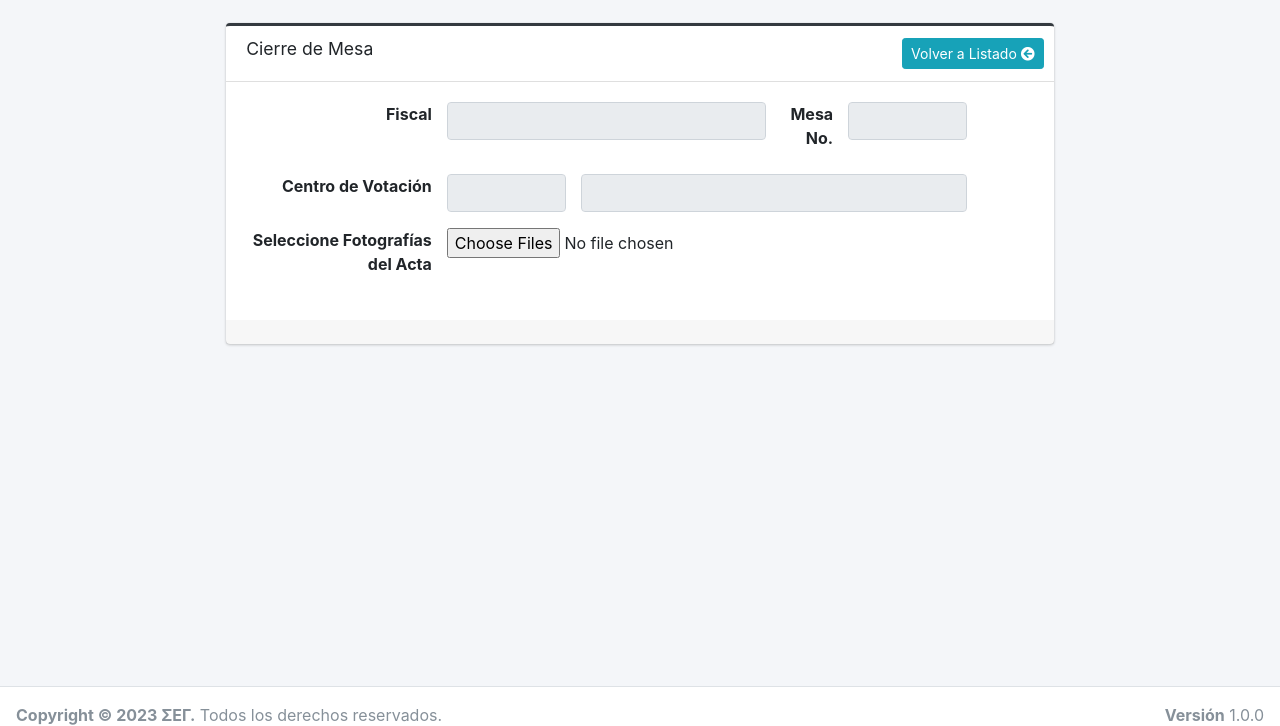
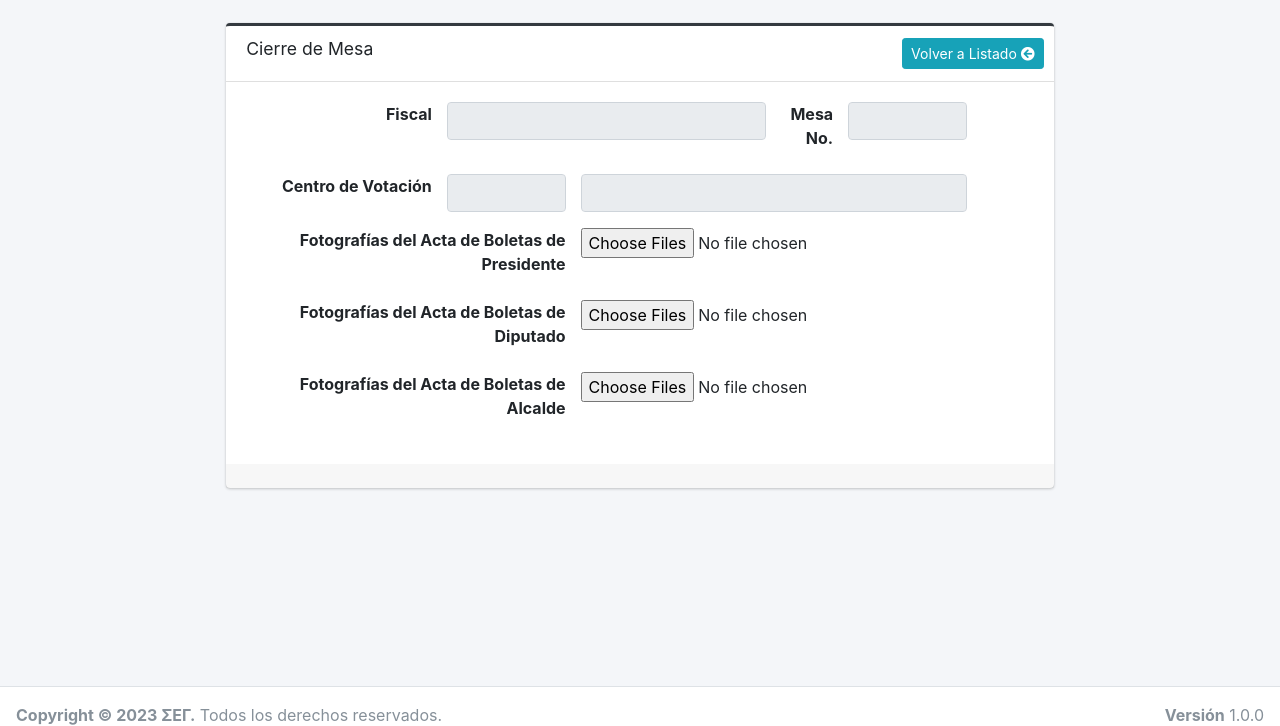
Before and after one commit to guillermosolo/Votaciones, a Laravel app: template resources/views/fiscal/mesa/cerrar.blade.php in a window 1280 px wide. Shown: the part 57-783 px from the top of the page. Run offline with Laravel 8, Linux system fonts and the light colour scheme; the template is opened without the code that fills it: most values are stand-ins (such as "Sample title", 1, 10 or a date in 2020); data that the repository does not hold is empty; some libraries are stand-ins or nearby versions.

Commit message:
cambios antes del fin de semana

```diff
--- a/config/filesystems.php
+++ b/config/filesystems.php
@@ -50,8 +50,8 @@ return [
 
         'public' => [
             'driver' => 'local',
-            'root' => public_path('assets/img/actas'),
-            'url' => env('APP_URL').'/assets/img/actas',
+            'root' => public_path('actas'),
+            'url' => env('APP_URL').'/actas',
             'visibility' => 'public',
         ],
 
--- a/resources/views/fiscal/index.blade.php
+++ b/resources/views/fiscal/index.blade.php
@@ -14,7 +14,7 @@
                     <a href="{{route('alcalde')}}" type="button" class="btn btn-outline-dark btn-lg btn-block d-block mb-3 @if(is_null($usuario->papeletas) || $usuario->mesaCerrada || $usuario->mesaImpugnada) disabled @endif">Datos Boleta Alcalde</a>
                     <a href="{{route('diputado')}}" type="button" class="btn btn-outline-dark btn-lg btn-block d-block mb-3 @if(is_null($usuario->papeletas) || $usuario->mesaCerrada || $usuario->mesaImpugnada) disabled @endif">Datos Boleta Diputados</a>
                     <a href="{{route('mesa.fotos')}}" type="button" class="btn btn-outline-info btn-lg btn-block d-block mb-3 @if(is_null($usuario->papeletas) || $usuario->mesaCerrada || $usuario->mesaImpugnada || !$usuario->todosDatos) disabled @endif">Cerrar Mesa</a>
-                    <a href="#" type="button" class="btn btn-outline-warning btn-lg btn-block d-block mb-3 @if(is_null($usuario->papeletas) || $usuario->mesaCerrada) disabled @endif">Impugnar Mesa</a>
+                    <a href="{{route('mesa.impugnar')}}" type="button" class="btn btn-outline-warning btn-lg btn-block d-block mb-3 @if($usuario->mesaCerrada) disabled @endif">Impugnar Mesa</a>
                     <a href="{{route('logout')}}" type="button" class="btn btn-outline-danger btn-lg btn-block d-block mb-3"
                      onclick="event.preventDefault(); document.getElementById('logout-form').submit();">Salir</a>
                     <form id="logout-form" action="{{ route('logout') }}" method="POST" style="display: none;">
--- a/resources/views/fiscal/mesa/form2.blade.php
+++ b/resources/views/fiscal/mesa/form2.blade.php
@@ -18,9 +18,23 @@
     </div>
 </div>
 <div class="form-group row">
-    <label for="images" class="col-sm-12 col-lg-3 control-label text-sm-left text-lg-right">Seleccione Fotografías del
-        Acta</label>
-    <div class="col-lg-8">
-        <input class="form-control-file" type="file" name="images[]" id="images" accept="image/*" multiple required>
+    <label for="images" class="col-sm-12 col-lg-5 control-label text-sm-left text-lg-right">Fotografías del
+        Acta de Boletas de Presidente</label>
+    <div class="col-lg-4">
+        <input class="form-control-file" type="file" name="imagesPres[]" id="imagesPres" accept="image/*" multiple required>
     </div>
 </div>
+<div class="form-group row">
+    <label for="images" class="col-sm-12 col-lg-5 control-label text-sm-left text-lg-right">Fotografías del
+        Acta de Boletas de Diputado</label>
+    <div class="col-lg-4">
+        <input class="form-control-file" type="file" name="imagesDip[]" id="imagesDip" accept="image/*" multiple required>
+    </div>
+</div>
+<div class="form-group row">
+    <label for="images" class="col-sm-12 col-lg-5 control-label text-sm-left text-lg-right">Fotografías del
+        Acta de Boletas de Alcalde</label>
+    <div class="col-lg-4">
+        <input class="form-control-file" type="file" name="imagesAl[]" id="imagesAl" accept="image/*" multiple required>
+    </div>
+</div>
--- a/routes/web.php
+++ b/routes/web.php
@@ -61,6 +61,8 @@ Route::group(['prefix'=> 'fiscal','namespace' => 'Fiscal', 'middleware'=>['auth'
     Route::post('mesa',[FiscalController::class,'aperturar'])->name('mesa.aperturar');
     Route::get('cerrar',[FiscalController::class,'fotos'])->name('mesa.fotos');
     Route::post('cerrar',[FiscalController::class,'cerrar'])->name('mesa.cerrar');
+    Route::get('impugnar',[FiscalController::class,'impugnar'])->name('mesa.impugnar');
+    Route::post('impugnar',[FiscalController::class,'storeImpugnar'])->name('mesa.guardarImpugnacion');
     Route::get('presidente',[FiscalController::class,'presidente'])->name('presidente');
     Route::post('presidente',[FiscalController::class,'store'])->name('presidente.guardar');
     Route::get('diputado',[FiscalController::class,'diputado'])->name('diputado');
```
Also changed, not shown: app/Http/Controllers/Auth/LoginController.php (+0 -18 lines), app/Http/Controllers/Fiscal/FiscalController.php (+46 -22 lines), public/actas/A_5_15_1.png (added), public/actas/A_5_15_2.png (added), public/actas/D_5_15_1.png (added), public/actas/D_5_15_2.png (added), public/actas/P_5_15_1.png (renamed from public/assets/img/actas/5_15_1.png), public/actas/P_5_15_2.png (renamed from public/assets/img/actas/5_15_2.png), public/assets/img/actas/5_15_3.png (deleted), public/assets/img/actas/5_15_4.png (deleted), public/assets/img/actas/6_15_1.png (added), public/assets/img/actas/6_15_2.png (added).
